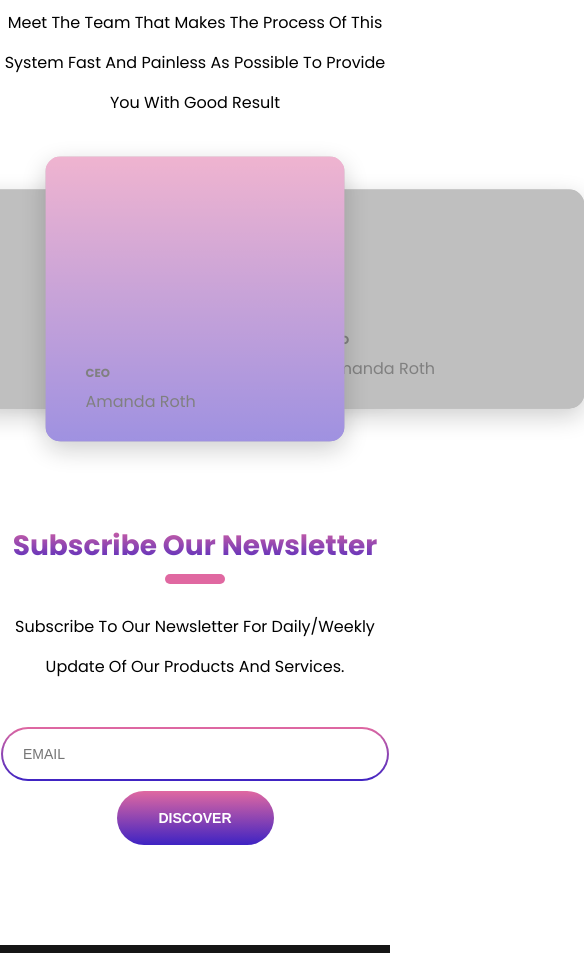
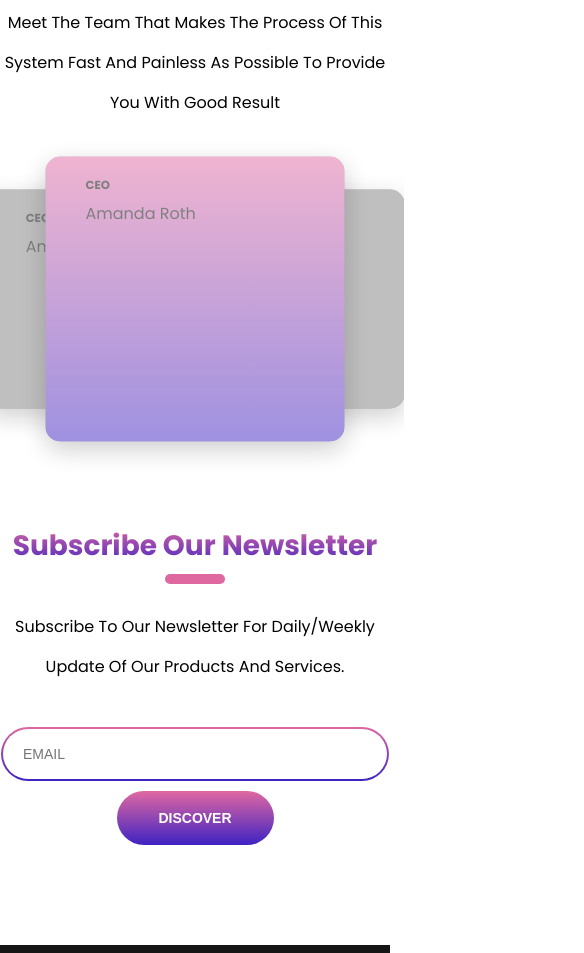
Before and after one commit to tiroxuki0/coin_base, a plain HTML site: page about_page/about.html in a window 390 px wide. Shown: the part 3001-3954 px from the top of the page, 584 px wide, since content can reach past the window. Drawn offline with Linux system fonts and the light colour scheme; files whose address does not match are found by name.

```diff
--- a/about_page/sass/_meet_team.scss
+++ b/about_page/sass/_meet_team.scss
@@ -83,3 +83,25 @@
     }
   }
 }
+@media screen and (max-width: 767px) {
+  .meet_team {
+    .main {
+      .card {
+        display: none;
+        &.active {
+          display: block;
+        }
+        &:nth-child(3) {
+          display: block;
+          height: 75%;
+          transform: translate(-20%, -50%);
+        }
+        &:nth-child(4) {
+          display: block;
+          height: 75%;
+          transform: translate(20%, -50%);
+        }
+      }
+    }
+  }
+}
```
Also changed, not shown: about_page/about.html (+0 -15 lines), about_page/css/about.css, 1 other file.
